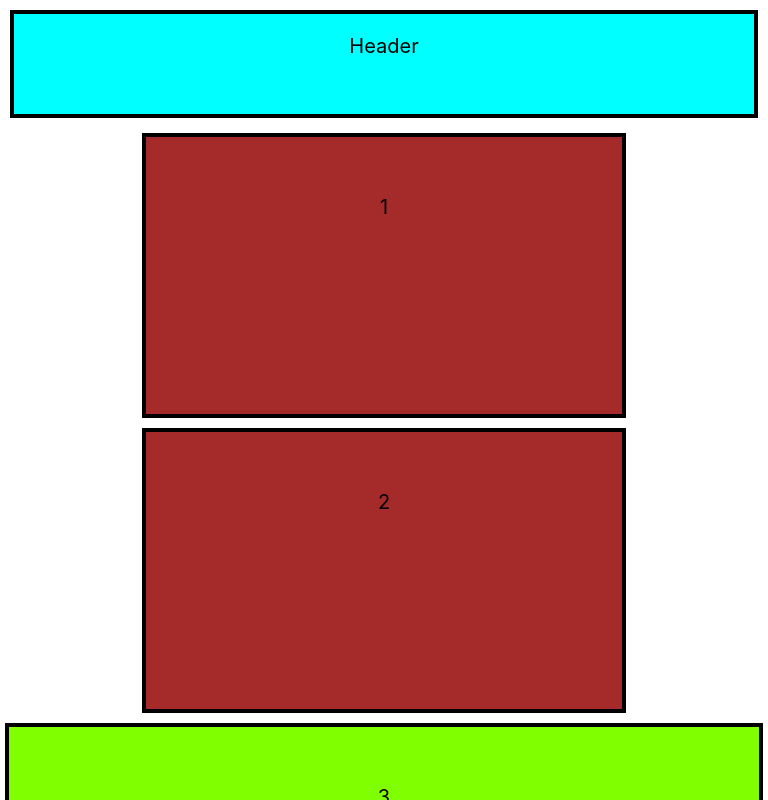
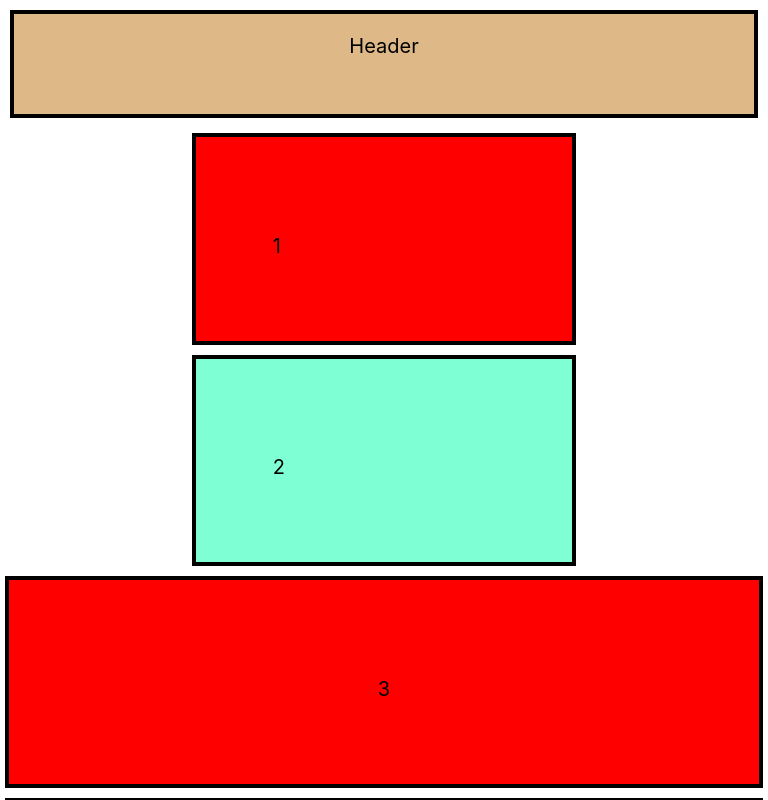
Before and after one commit to SoniaFaMa/responsive-css, a React (Create React App) app: page / in a window 768 px wide. Shown: the top 800 px of the page. Built offline with nearby package versions, Linux system fonts and the light colour scheme.

Commit message:
media queries numbers XS

```diff
--- a/src/App.css
+++ b/src/App.css
@@ -32,3 +32,20 @@ p{
   }
 
 }
+
+@media (min-width:30px) and (max-width:768px){
+
+  .container{
+    display: flex;
+    height: 100vh;
+    flex-wrap: wrap;
+    justify-content: center;
+  }
+
+  p{
+    text-align: center;
+    font-size: 20px;
+
+  }
+
+}
--- a/src/header.css
+++ b/src/header.css
@@ -25,3 +25,19 @@
 
 
 }
+@media (min-width:30px) and (max-width:768px){
+
+    .header{
+        background-color:burlywood;
+        height: 100px;
+        width: 100%;
+        margin: 10px;
+        border: 4px solid #000;
+
+
+      }
+
+
+
+
+}
--- a/src/numbers.css
+++ b/src/numbers.css
@@ -2,6 +2,7 @@
 @media (min-width:1280px) and (max-width:2000px){
 
     .one,.two,.three{
+        display: flex;
         height: 400px;
         width: 280px;
         background-color: brown;
@@ -17,13 +18,15 @@
 @media (min-width:768px) and (max-width:1280px){
 
     .one,.two{
+        display: flex;
         height: 200px;
-        width: 400px;
+        width: 600px;
         background-color: brown;
         padding: 5%;
         margin: 5px;
         text-align: center;
         border: 4px solid #000;
+        flex-basis: 29%;
       }
 
       .three{
@@ -40,3 +43,40 @@
 
 
 }
+@media (min-width:30px) and (max-width:768px){
+
+    .one{
+        height: 50px;
+        width: 900vh;
+        background-color: red;
+        padding: 10%;
+        margin: 5px;
+        text-align: center;
+        border: 4px solid #000;
+
+    }
+    .two{
+        height: 50px;
+        width: 900vh;
+        background-color:aquamarine;
+        padding: 10%;
+        margin: 5px;
+        text-align: center;
+        border: 4px solid #000;
+
+    }
+    .three{
+        height: 50px;
+        width: 900vh;
+        background-color:red;
+        padding: 10%;
+        margin: 5px;
+        text-align: center;
+        border: 4px solid #000;
+
+
+    }
+
+
+
+}
```
